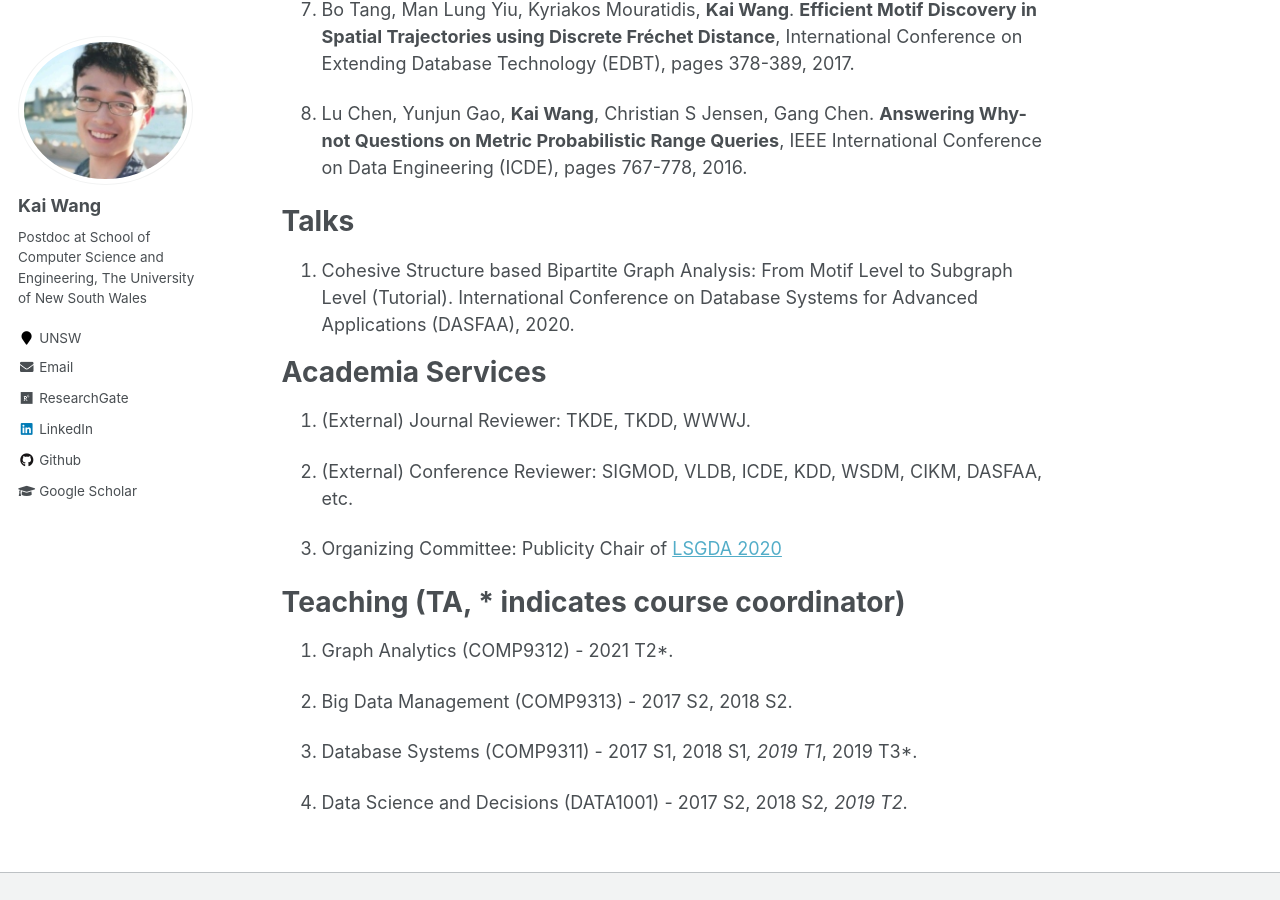
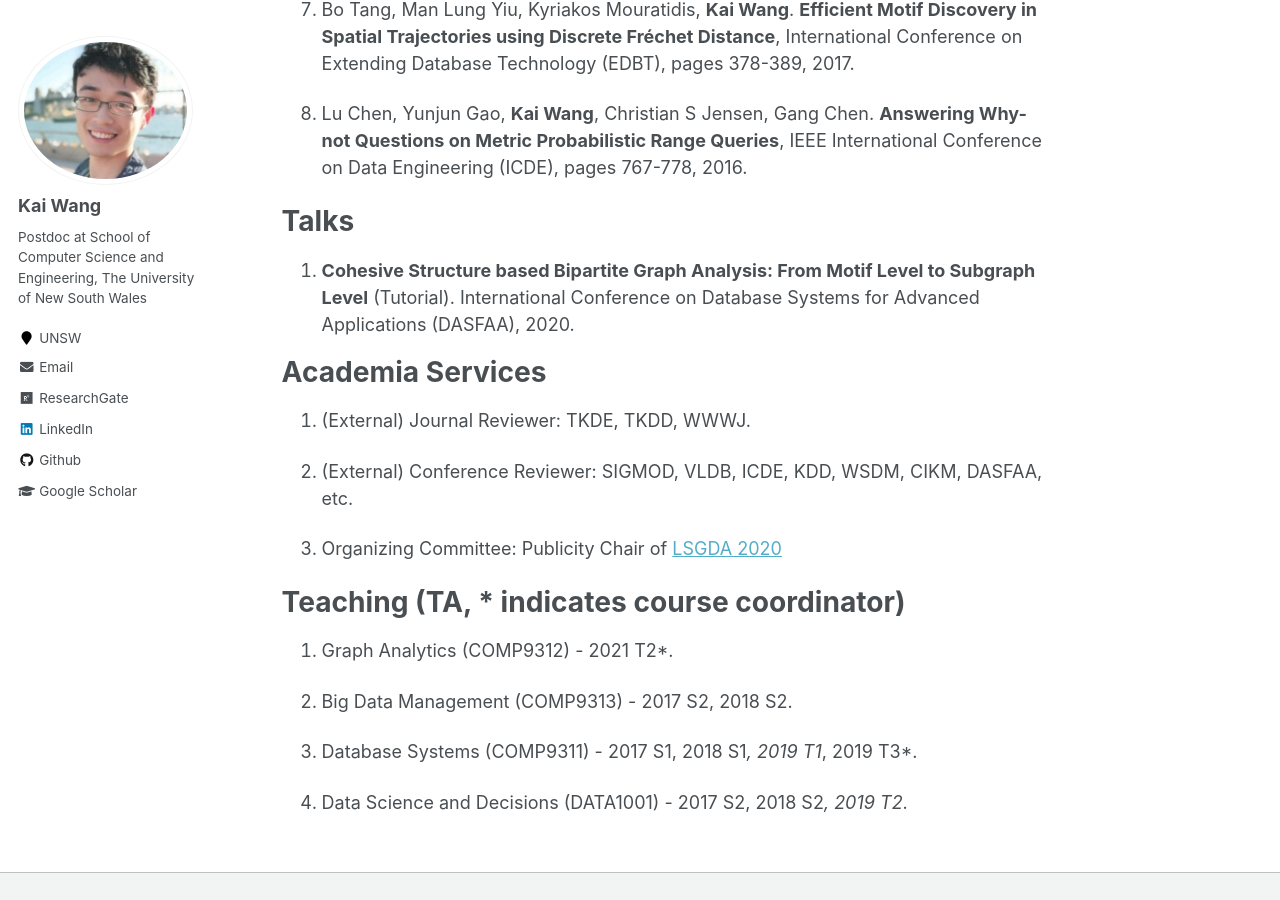
Before and after one commit to cs-kaiwang/cs-kaiwang.github.io, a Jekyll site: the page built from _pages/about.md, in a window 1280 px wide and 900 px high, scrolled down 1105 px. Built offline with Jekyll 4.4.1, drawn with Linux system fonts in a browser that asks for light colours.

```diff
--- a/_pages/about.md
+++ b/_pages/about.md
@@ -32,7 +32,7 @@ Publications (* indicates corresponding author)
 
 Talks
 ======
-1. Cohesive Structure based Bipartite Graph Analysis: From Motif Level to Subgraph Level (Tutorial). International Conference on Database Systems for Advanced Applications (DASFAA), 2020.
+1. **Cohesive Structure based Bipartite Graph Analysis: From Motif Level to Subgraph Level** (Tutorial). International Conference on Database Systems for Advanced Applications (DASFAA), 2020.
 
 Academia Services
 ======
```
